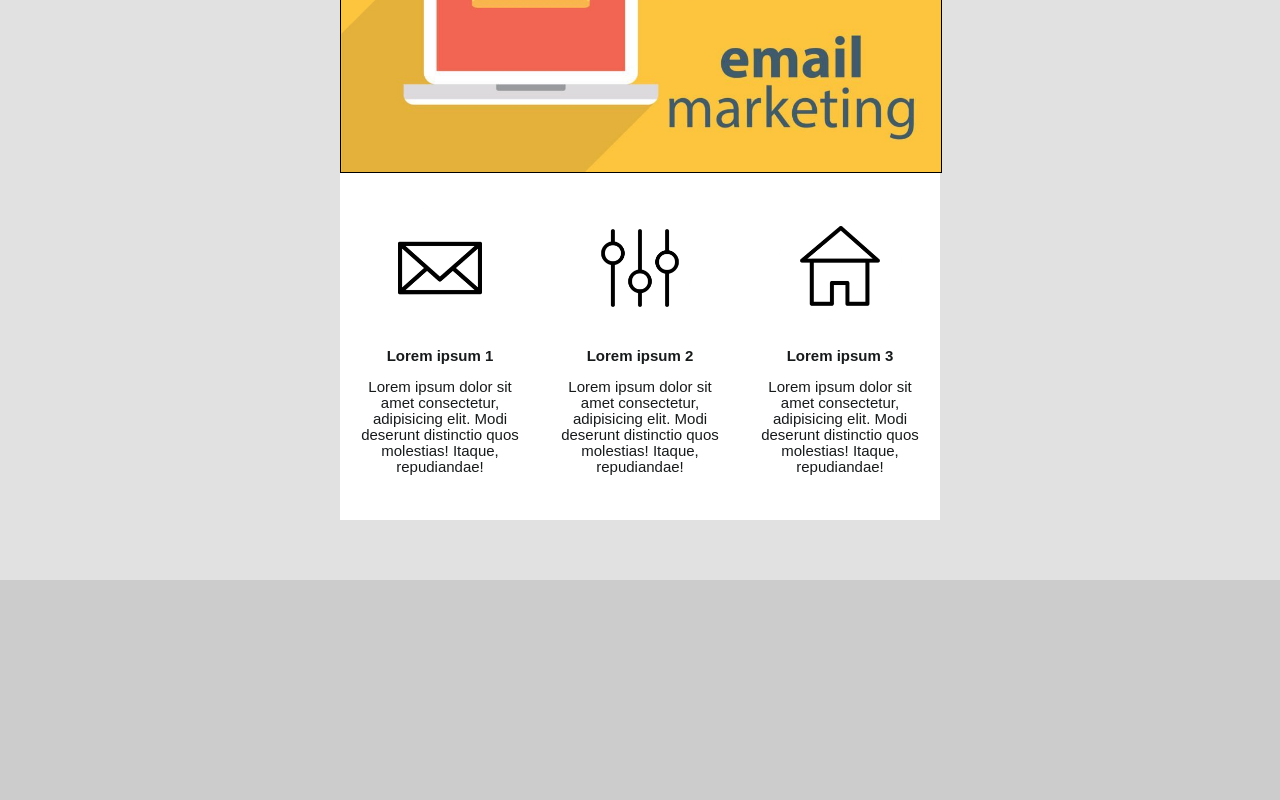
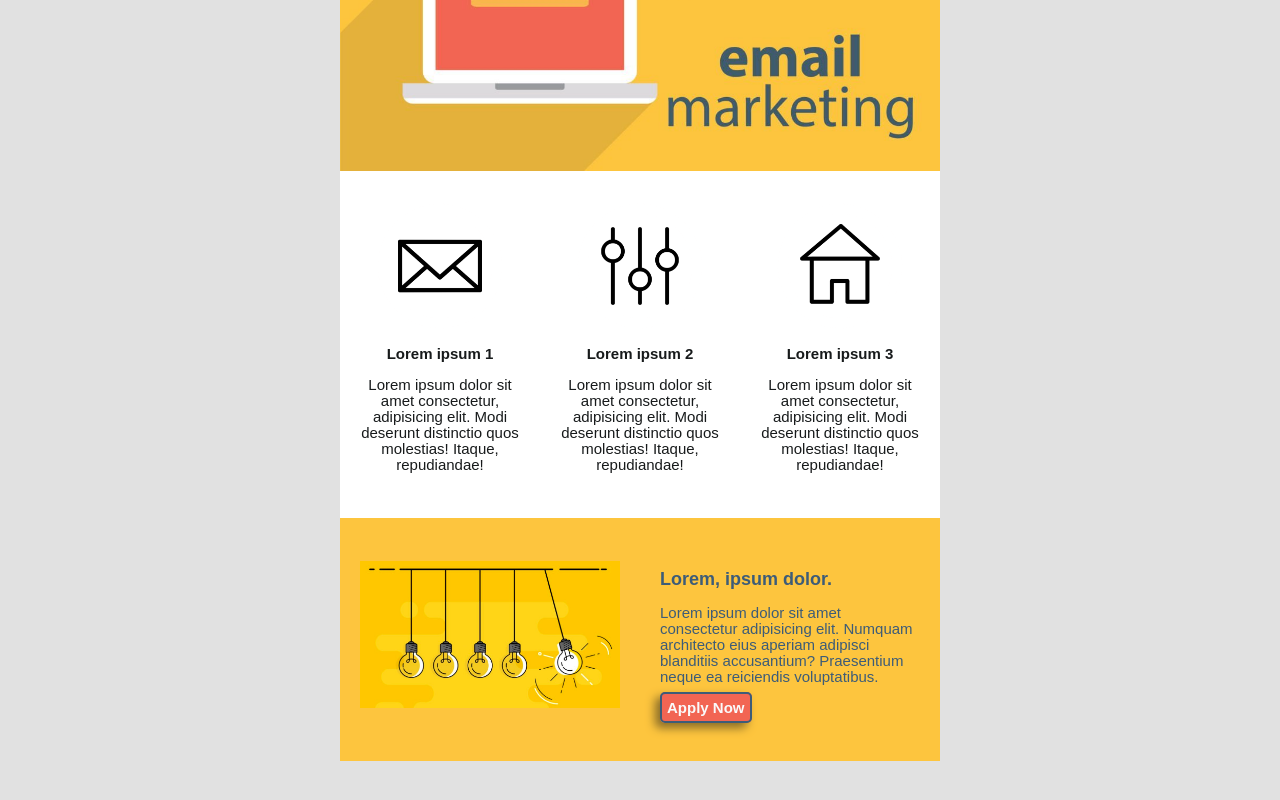
Before and after one commit to SilviaSaverino/Email-marketing-1, a plain HTML site: page index.html in a window 1280 px wide. Shown: the part 324-1124 px from the top of the page. Before the commit the page ends 904 px from the top, so only its background shows below. Drawn offline with Linux system fonts and the light colour scheme.

Commit message:
replace creative image with a customised darker one, to better match the banner image colors

```diff
--- a/index.html
+++ b/index.html
@@ -80,6 +80,33 @@
             padding: 0 5px;
         }
 
+        .two-cols.last {
+            padding: 15px 0;
+        }
+
+        .two-cols .padding {
+            padding: 20px;
+        }
+
+        .two-cols .content {
+            font-size: 15px;
+            padding-bottom: 10px;
+            text-align: left;
+            line-height: 16px;
+        }
+
+        .button {
+            border: 2px solid #3D5C78;
+            background-color: #F26553;
+            border-radius: 5px;
+            color: #fafafa;
+            text-decoration: none;
+            font-weight: bold;
+            padding: 5px;
+            box-shadow: -5px 5px 10px #8a6d29;
+
+        }
+
     </style>
 </head>
 
@@ -131,7 +158,7 @@
             <tr>
                 <td>
                     <a href="#"><img src="/images/bannerEm.jpg" alt="" width="600"
-                            style="max-width: 100%; border: 1px solid black"></a>
+                            style="max-width: 100%;" ></a>
                 </td>
             </tr>
 
@@ -214,7 +241,51 @@
             </tr>
 
             <!-- TWO COLUMN SECTION -->
+            <tr>
+                <td style="background-color: #FDC53E; color: #3D5C78">
+                    <table width="100%">
+                        <tr>
+                            <td class="two-cols last">
+                                <table class="column">
+                                    <tr>
+                                        <td class="padding">
+                                            <table class="content">
+                                                <tr>
+                                                    <td>
+                                                        <a href="#"><img src="/images/darker-creative.png" alt="" width="260"
+                                                                style="max-width:260px;"></a>
+                                                    </td>
+                                                </tr>
+                                            </table>
+                                        </td>
+                                    </tr>
+                                </table>
+                                <table class="column">
+                                    <tr>
+                                        <td class="padding">
+                                            <table class="content">
+                                                <tr>
+                                                    <td>
+                                                        <p style="font-weight: bold; font-size: 18px">Lorem, ipsum
+                                                            dolor.</p>
+                                                        <p>
+                                                            Lorem ipsum dolor sit amet consectetur adipisicing elit.
+                                                            Numquam architecto eius aperiam adipisci blanditiis
+                                                            accusantium? Praesentium neque ea reiciendis voluptatibus.
+                                                        </p>
+                                                        <a href="#" class="button">Apply Now</a>
+                                                    </td>
+                                                </tr>
+                                            </table>
+                                        </td>
+                                    </tr>
+                                </table>
+                            </td>
+                        </tr>
+                    </table>
 
+                </td>
+            </tr>
 
             <!-- TITLE, TEXT & BUTTON -->
 
```
Also changed, not shown: images/creative.png (added), images/darker-creative.png (added).
